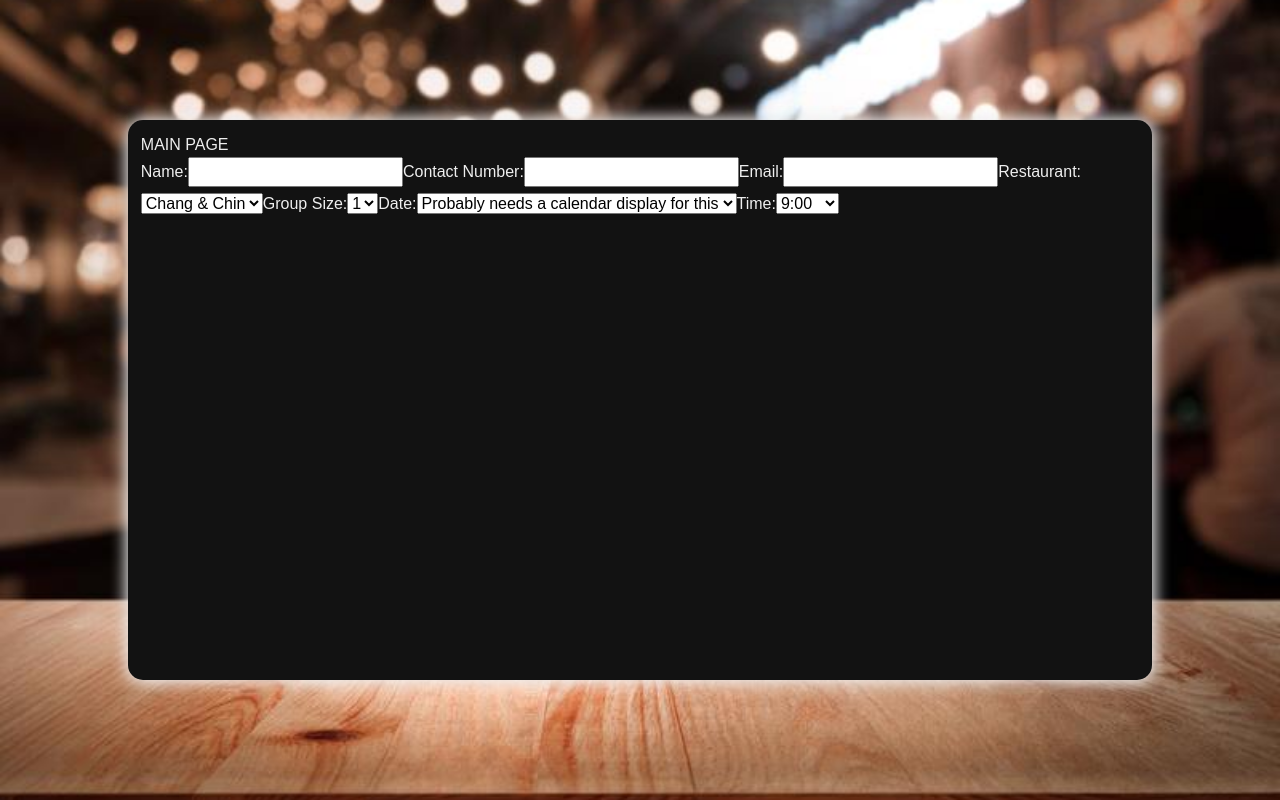
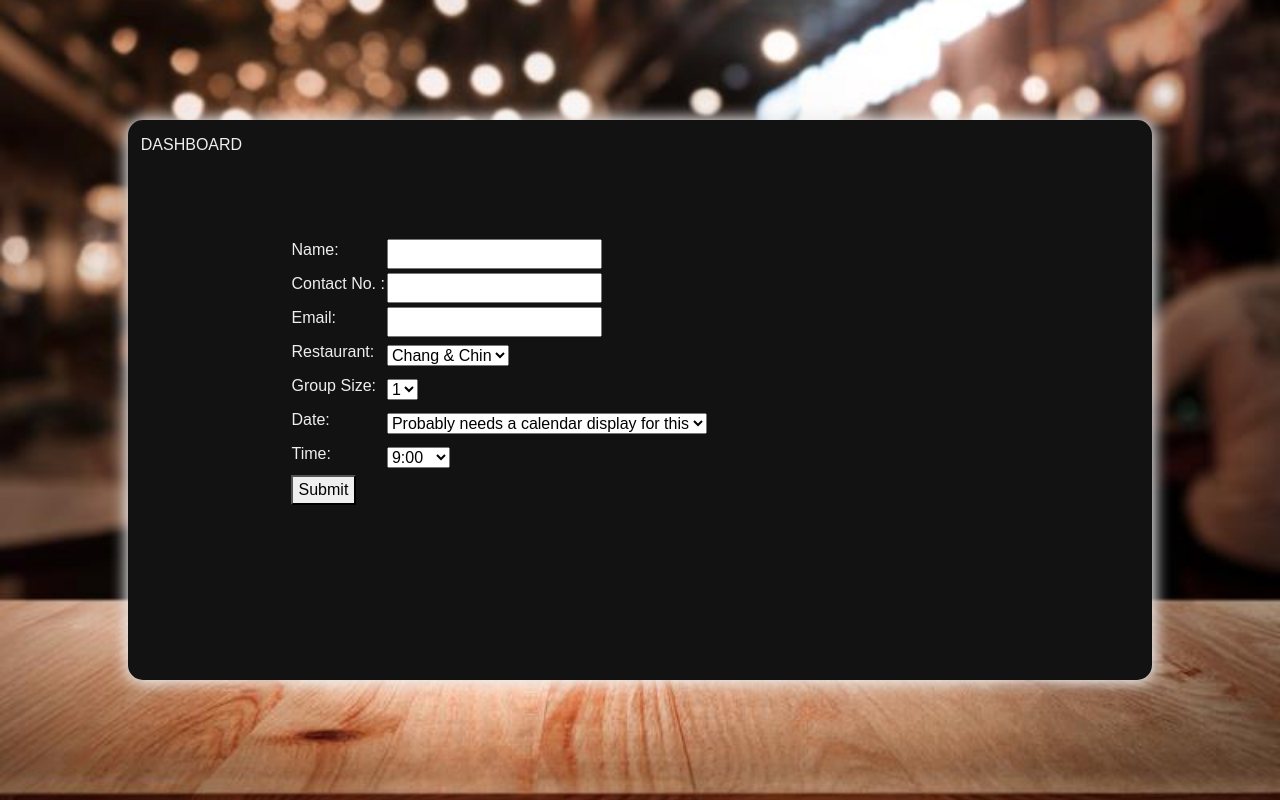
Before and after one commit to r3x6/Dine-In-Advance-React, a React (Create React App) app: page /main in a window 1280 px wide. Built offline with nearby package versions, Linux system fonts and the light colour scheme; a web font is replaced by a local one.

Commit message:
main form done & navlinked to cfm page

```diff
--- a/src/components/MainPage/Main.js
+++ b/src/components/MainPage/Main.js
@@ -1,6 +1,7 @@
 import React, { useEffect } from "react";
 import { useDispatch, useSelector } from "react-redux";
 import { NavLink } from "react-router-dom";
+import styles from "./Main.module.css";
 
 import { newCfmActions } from "../../store/newCfm";
 
@@ -18,22 +19,48 @@ const Main = () => {
 
   // PAGE HTML TEMPLATE WITH COMPONENTS WHERE NECESSARY (STATIC PARTS ARE AS DEFINED IN MAINPAGE)
   return (
-    <div>
+    <div className={styles.mainDiv}>
+      <form>
+        <table>
+          <tr>
+            <td>
               <label for="name">Name: </label>
+            </td>
+            <td>
               <input name="name" id="name" />
-
-      <label for="phone">Contact Number: </label>
+            </td>
+          </tr>
+          <tr>
+            <td>
+              <label for="phone">Contact No. : </label>
+            </td>
+            <td>
               <input name="phone" id="phone" />
-
+            </td>
+          </tr>
+          <tr>
+            <td>
               <label for="email">Email: </label>
+            </td>
+            <td>
               <input name="email" id="email" />
-
+            </td>
+          </tr>
+          <tr>
+            <td>
               <label for="restaurant">Restaurant: </label>
+            </td>
+            <td>
               <select name="restaurant" id="restaurant">
                 <option value="changChin">Chang & Chin</option>
               </select>
-
+            </td>
+          </tr>
+          <tr>
+            <td>
               <label for="group">Group Size: </label>
+            </td>
+            <td>
               <select name="group" id="group">
                 <option value="1">1</option>
                 <option value="2">2</option>
@@ -41,13 +68,25 @@ const Main = () => {
                 <option value="4">4</option>
                 <option value="5">5</option>
               </select>
-
+            </td>
+          </tr>
+          <tr>
+            <td>
               <label for="date">Date: </label>
+            </td>
+            <td>
               <select name="date" id="date">
-        <option value="date">Probably needs a calendar display for this</option>
+                <option value="date">
+                  Probably needs a calendar display for this
+                </option>
               </select>
-
+            </td>
+          </tr>
+          <tr>
+            <td>
               <label for="time">Time: </label>
+            </td>
+            <td>
               <select name="time" id="time">
                 <option value="9">9:00</option>
                 <option value="10">10:00</option>
@@ -64,6 +103,13 @@ const Main = () => {
                 <option value="21">21:00</option>
                 <option value="22">22:00</option>
               </select>
+            </td>
+          </tr>
+        </table>
+        <NavLink to="/confirmation">
+          <button typeof="submit">Submit</button>
+        </NavLink>
+      </form>
       {/* ADD NAVLINK TO GO TO OTHER PAGES AS PER REQUIRED (CLASS NAME IS FOR ACTIVESTYLES) */}
       {/* <NavLink
         className={(navData) => (navData.isActive ? styles.active : "")}
--- /dev/null
+++ b/src/components/MainPage/Main.module.css
@@ -0,0 +1,3 @@
+.mainDiv {
+  margin: 8% 0 0 15%;
+}
--- a/src/components/MainPage/MainPage.js
+++ b/src/components/MainPage/MainPage.js
@@ -48,7 +48,7 @@ const MainPage = () => {
   return (
     <div className={styles.mainPageContainer}>
       <div className={styles.dashboard}>
-        <header>MAIN PAGE</header>
+        <header>DASHBOARD</header>
         {/* PARTS THAT CHANGE WITH THE PAGES, ANYTHING U WANNA KEEP STATIC PUT OUTSIDE */}
         <div>
           <Routes>
```
Lines whose indentation alone changed are shown as unchanged.
